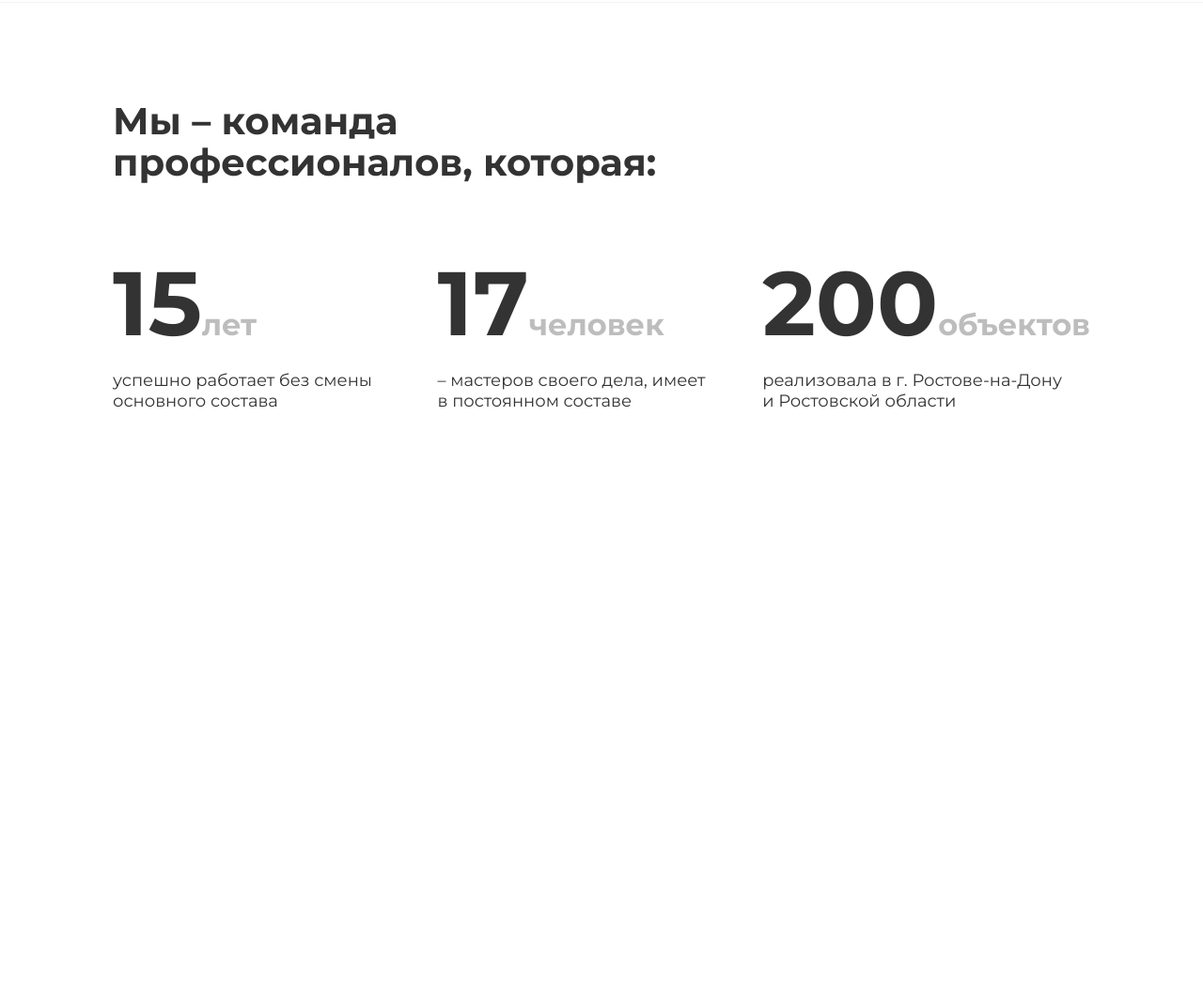
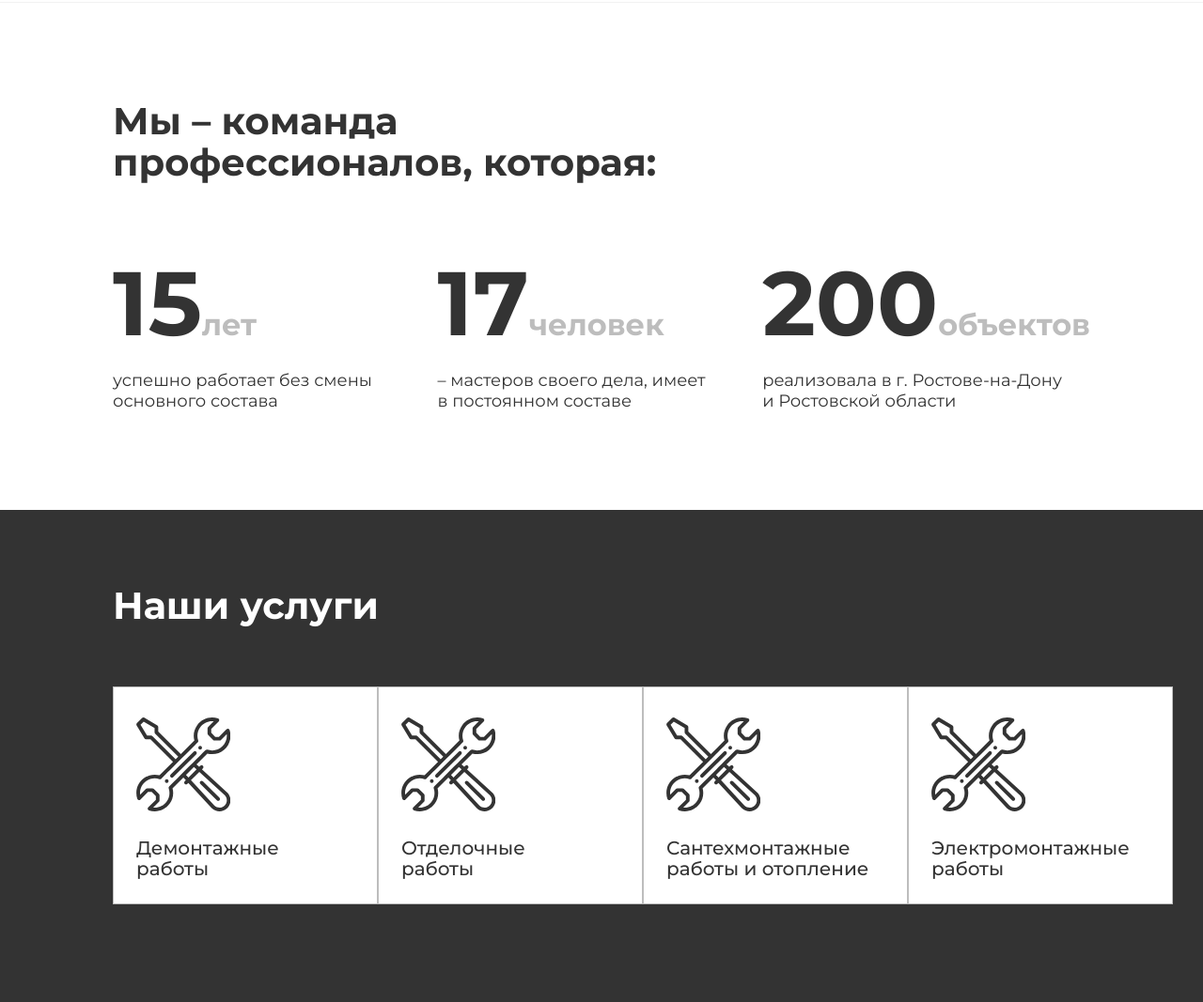
Before and after one commit to Daniil161russ/repair-progect, a plain HTML site: page index.html in a window 1280 px wide. Shown: the part 698-1765 px from the top of the page at 94% size. Before the commit the page ends 1241 px from the top, so only its background shows below. Drawn offline with Linux system fonts and the light colour scheme.

Commit message:
Made a services section

```diff
--- a/css/style.css
+++ b/css/style.css
@@ -158,3 +158,55 @@
 	line-height: 120%;
 	color: #333333;
 }
+
+/* Services  */
+
+.services{
+	height: 524px;
+	background: #333333;
+}
+
+.services__title{
+	margin: 0;
+	padding-top: 80px;
+	padding-left: 120px;
+	padding-bottom:64px;
+	font-style: normal;
+	font-weight: bold;
+	font-size: 40px;
+	line-height: 110%;
+	color: #FFFFFF;
+}
+
+.services-container{
+	margin-left: 120px;
+	margin-right: 120px;
+	margin-bottom: 104px;
+	display: flex;
+	justify-content: space-between;
+}
+
+.service-box{
+	width: 282px;
+	height: 232px;
+	background: #FFFFFF;
+	border: 1px solid #BDBDBD;
+	box-sizing: border-box;
+}
+
+.service-box__icon{
+	padding-left: 24px;
+	padding-top: 32px;
+	padding-bottom: 24px;
+	padding-right:157.71px;
+}
+
+.service-box__description{
+	display: block;
+	padding-left: 24px;
+	font-style: normal;
+	font-weight: 500;
+	font-size: 20px;
+	line-height: 110%;
+	color: #333333;
+}
--- a/index.html
+++ b/index.html
@@ -40,5 +40,26 @@
 			</div>
 		</div>
 	</section>
+	<section class="services">
+		<h2 class="services__title">Наши услуги</h2>
+		<div class="services-container">
+			<div class="service-box">
+				<img src="img/repair.svg" alt="repair" class="service-box__icon">
+				<span class="service-box__description">Демонтажные<br>работы</span>
+			</div>
+			<div class="service-box">
+				<img src="img/repair.svg" alt="repair" class="service-box__icon">
+				<span class="service-box__description">Отделочные<br>работы</span>
+			</div>
+			<div class="service-box">
+				<img src="img/repair.svg" alt="repair" class="service-box__icon">
+				<span class="service-box__description">Сантехмонтажные работы и отопление</span>
+			</div>
+			<div class="service-box">
+				<img src="img/repair.svg" alt="repair" class="service-box__icon">
+				<span class="service-box__description">Электромонтажные работы</span>
+			</div>
+		</div>
+	</section>
 </body>
 </html>
```
Also changed, not shown: img/repair.svg (added).
